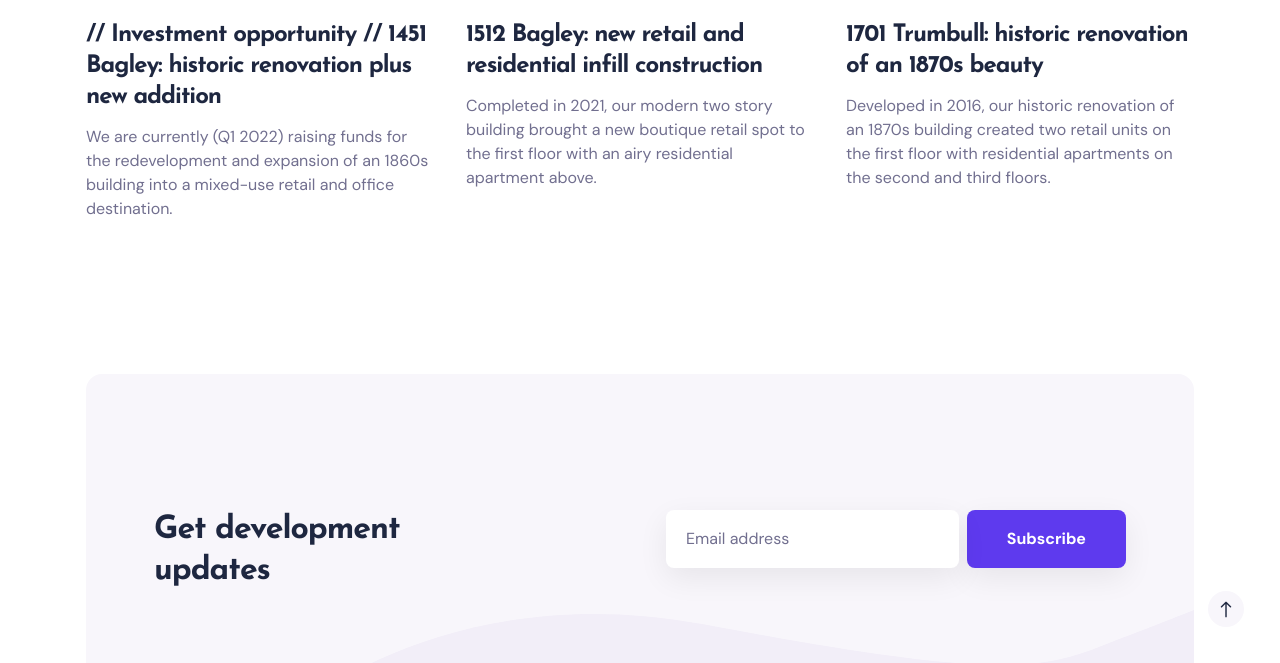
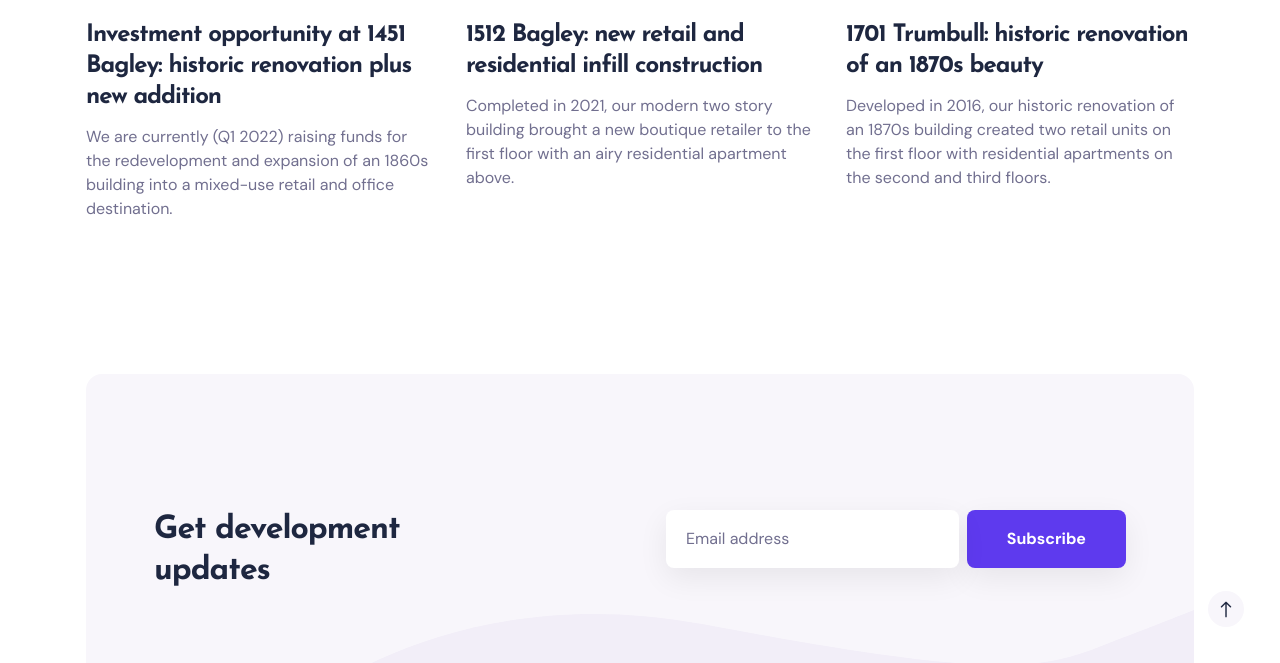
Before and after one commit to balletrealestate/balletrealestate.github.io, a Jekyll site: the page built from _posts/2016-08-12-1705-trumbull.markdown, in a window 1280 px wide and 900 px high, scrolled down 1339 px, cut to the strip 237-900 px from the top of the window. Built offline with Jekyll 4.4.1, drawn with Linux system fonts in a browser that asks for light colours; nearby versions of some CDN libraries.

Commit message:
tweaked tags and language

```diff
--- a/_posts/2016-08-12-1705-trumbull.markdown
+++ b/_posts/2016-08-12-1705-trumbull.markdown
@@ -5,6 +5,6 @@
 handle: "1705 Trumbull"
 date:   2016-08-12 16:48:48 +0500
 image:  '/images/1705-trumbull.png'
-tags:   [retail, residential]
+tags:   [retail]
 menu: Properties
 ---
--- a/_posts/2021-03-12-1512-bagley.markdown
+++ b/_posts/2021-03-12-1512-bagley.markdown
@@ -1,7 +1,7 @@
 ---
 layout: post
 title: "1512 Bagley: new retail and residential infill construction"
-description: "Completed in 2021, our modern two story building brought a new boutique retail spot to the first floor with an airy residential apartment above."
+description: "Completed in 2021, our modern two story building brought a new boutique retailer to the first floor with an airy residential apartment above."
 handle: "1512 Bagley"
 date:   2021-03-12 16:48:48 +0500
 image:  '/images/1512-bagley.png'
--- a/_posts/2022-01-07-1451-bagley.markdown
+++ b/_posts/2022-01-07-1451-bagley.markdown
@@ -1,6 +1,6 @@
 ---
 layout: post
-title: "// Investment opportunity // 1451 Bagley: historic renovation plus new addition"
+title: "Investment opportunity at 1451 Bagley: historic renovation plus new addition"
 description: We are currently (Q1 2022) raising funds for the redevelopment and expansion of an 1860s building into a mixed-use retail and office destination.
 handle: "1451 Bagley"
 date:   2022-01-07 10:48:48 +0500
```
Also changed, not shown: other parts of _posts/2022-01-07-1451-bagley.markdown (+3 -1 lines).
